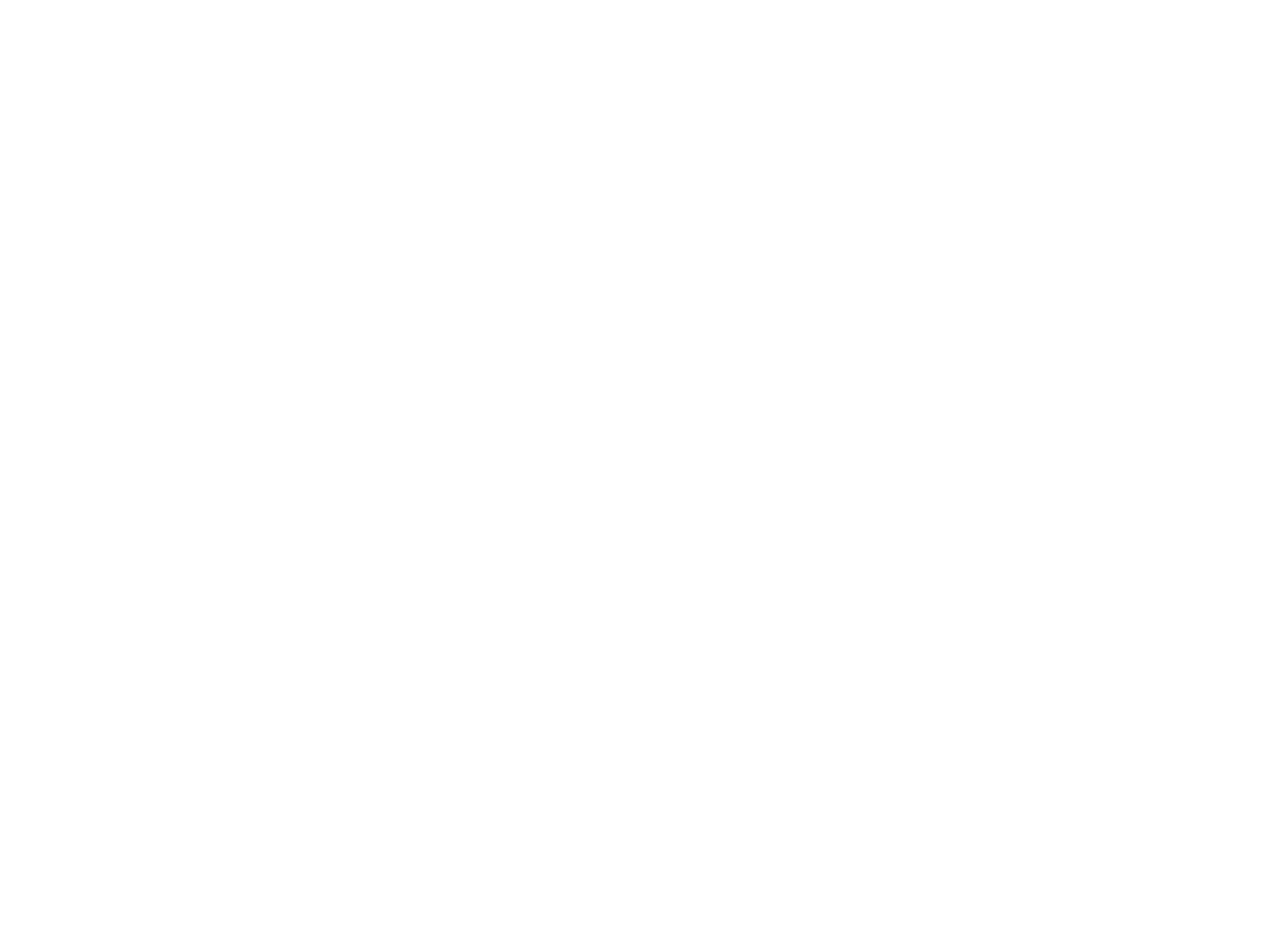
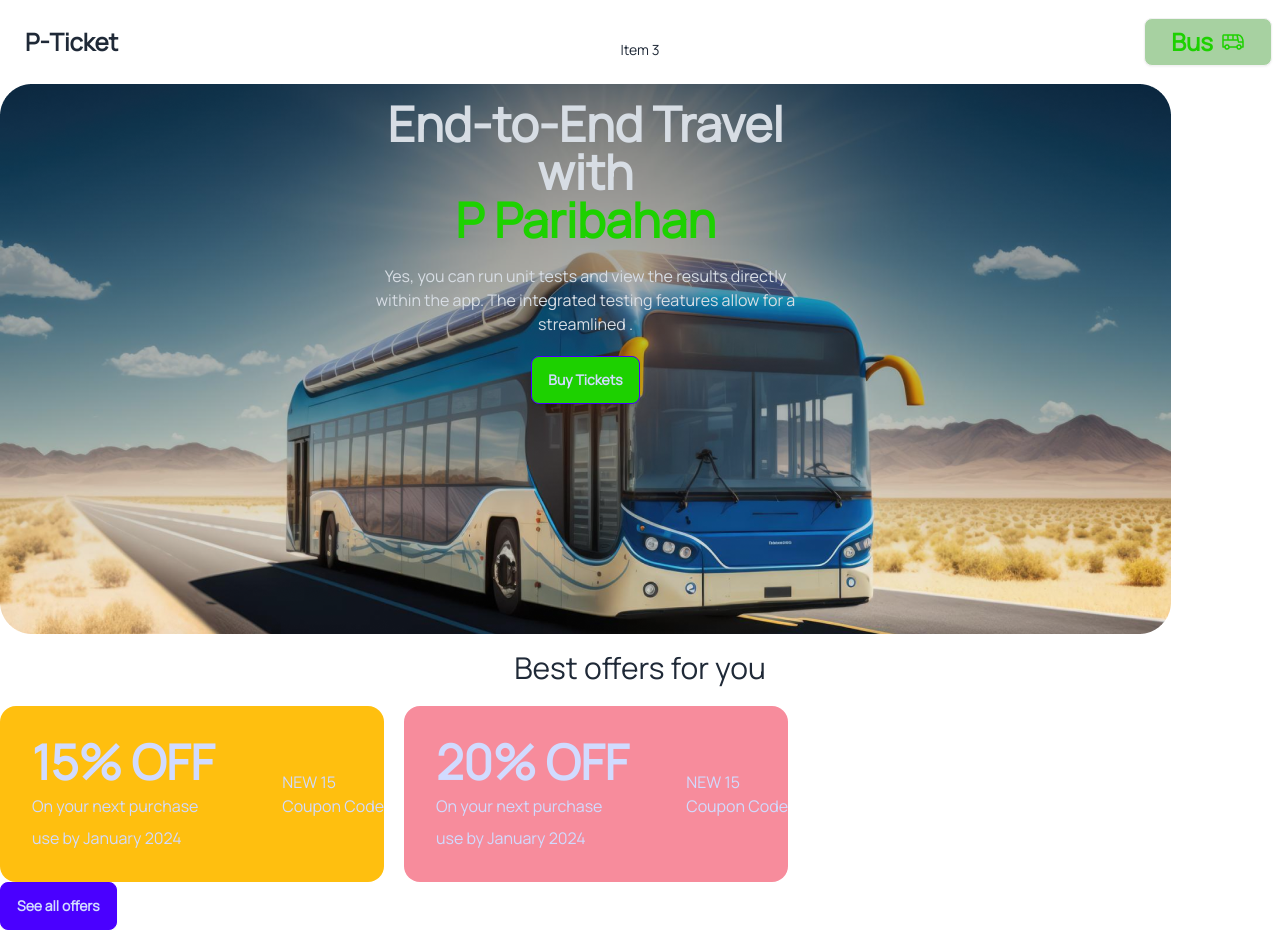
Before and after one commit to 101Bishal/assignment-five, a plain HTML site: page index.html in a window 1280 px wide. Before the commit the page ends 800 px from the top, so only its background shows below. Drawn offline with nearby package versions, Linux system fonts and the light colour scheme.

Commit message:
first commit

```diff
--- a/index.html
+++ b/index.html
@@ -1,16 +1,91 @@
 <!DOCTYPE html>
-<html lang="en">
+<html lang="en" data-theme="light">
 <head>
     <meta charset="UTF-8">
     <meta name="viewport" content="width=device-width, initial-scale=1.0">
     <title>Ticket for Bus</title>
+    <link href="https://cdn.jsdelivr.net/npm/daisyui@4.7.2/dist/full.min.css" rel="stylesheet" type="text/css" />
+    <script src="https://cdn.tailwindcss.com"></script>
+    <link rel="preconnect" href="https://fonts.googleapis.com">
+<link rel="preconnect" href="https://fonts.gstatic.com" crossorigin>
+<link href="https://fonts.googleapis.com/css2?family=Manrope&display=swap" rel="stylesheet">
+<script src="https://kit.fontawesome.com/a2cf1a82ca.js" crossorigin="anonymous"></script>
+<style>
+    .font-manrope{
+        font-family: "Manrope", sans-serif;
+    }
+</style>
+<link rel="stylesheet" href="style.css">
 </head>
-<body>
+<body class="font-manrope">
     <header>
+        <div class="navbar bg-base-100">
+            <div class="navbar-start">
+              <div class="dropdown">
+                <div tabindex="0" role="button" class="btn btn-ghost lg:hidden">
+                  <svg xmlns="http://www.w3.org/2000/svg" class="h-5 w-5" fill="none" viewBox="0 0 24 24" stroke="currentColor"><path stroke-linecap="round" stroke-linejoin="round" stroke-width="2" d="M4 6h16M4 12h8m-8 6h16" /></svg>
+                </div>
+                <ul tabindex="0" class="menu menu-sm dropdown-content mt-3 z-[1] p-2 shadow bg-base-100 rounded-box w-52">
+                  <li><a>Item 3</a></li>
 
+                </ul>
+              </div>
+              <a class="btn btn-ghost text-2xl">P-Ticket<a>
+            </div>
+            <div class="navbar-center hidden lg:flex">
+              <ul class="menu menu-horizontal px-1">
+                <li><a>Item 3</a></li>
+              </ul>
+            </div>
+            <div class="navbar-end">
+              <a class="btn w-32 h-12 text-2xl text-[#1DD100] bg-[#a7d1a1]">Bus <img src="images/bus-icon.png" alt=""></a>
+            </div>
+          </div>
     </header>
     <main>
+      <!--banner section-->
+      <div class=" items-center h-[550px] w-[1171px] mt-15" style="background-image: url(images/banner.png);">
+        <div class="hero-content text-center text-neutral-content justify-center">
+          <div class="max-w-md justify-center text-center">
+            <h1 class="mb-5 text-5xl font-bold">End-to-End Travel with <br> <span class="text-[#1DD100]">P Paribahan</span> </h1>
+            <p class="mb-5">Yes, you can run unit tests and view the results directly within the app. The integrated testing features allow for a streamlined .</p>
+            <button class="btn btn-primary bg-[#1DD100]">Buy Tickets</button>
+          </div>
+        </div>
+      </div>
+      <!--coupon section-->
+      <h1 class="text-3xl text-center mt-4">Best offers for you</h1>
+      <div class="items-center">
+        <div class="flex gap-5 pt-5">
+          <div class="card w-96 bg-[#FFBF0F] text-primary-content">
+            <div class="flex items-center">
+              <div class="card-body">
+                <h2 class="card-title text-5xl text-bold">15%  OFF</h2>
+                <p>On your next purchase</p>
+                <p>use by January 2024</p>
+              </div>
+              <div>
+                <h1>NEW 15</h1>
+                <h3>Coupon Code</h3>
+              </div>
+            </div>
+          </div>
+          <div class="card w-96 bg-[#F78C9C] text-primary-content">
+            <div class="flex items-center">
+              <div class="card-body">
+                <h2 class="card-title text-5xl text-bold">20%  OFF</h2>
+                <p>On your next purchase</p>
+                <p>use by January 2024</p>
+              </div>
+              <div>
+                <h1>NEW 15</h1>
+                <h3>Coupon Code</h3>
 
+            </div>
+          </div>
+        </div>
+      </div>
+      <button class="btn btn-primary items-center justify-center">See all offers</button>
     </main>
     <footer>
 
```
Also changed, not shown: style.css (added).
